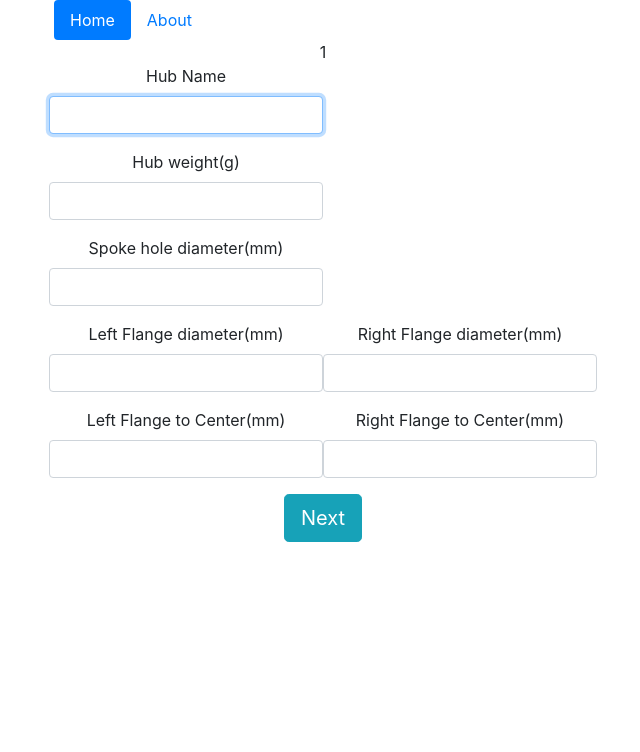
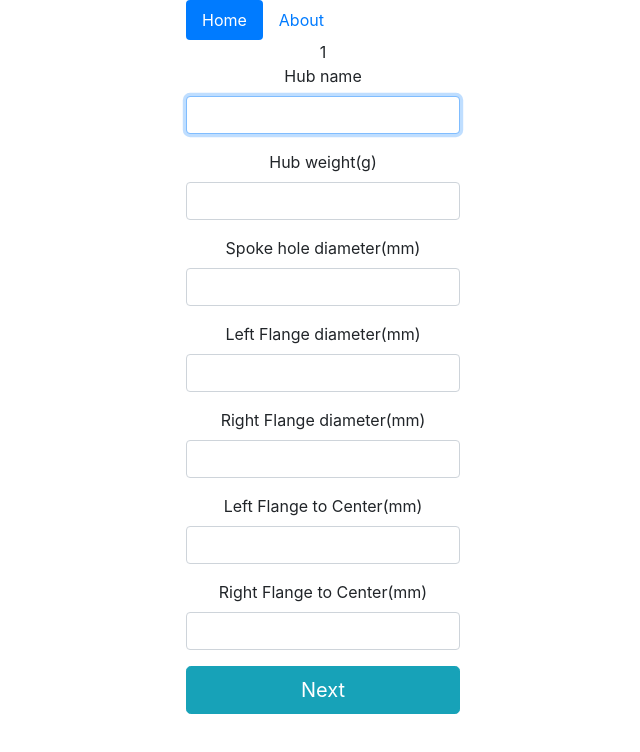
Before and after one commit to kimchirice/32spoke, a React (Create React App) app: page / in a window 1280 px wide. Shown: the top 752 px of the page, without its empty margins (317-957 px from the left). Built offline with nearby package versions, Linux system fonts and the light colour scheme.

Commit message:
[Mod]updating the syle in Hub and Spoke

```diff
--- a/src/App.css
+++ b/src/App.css
@@ -12,7 +12,7 @@ button, input, select {
   font-size: 100%;
 }
 
-lable {
+label {
   display: flex;
   text-align: left;
 }
--- a/src/Components/Hub.js
+++ b/src/Components/Hub.js
@@ -3,9 +3,8 @@ import React from 'react';
 const Hub = ({handleChange, hub}) => {
   return (
     <>
-      <div className="form-row">
       <div className="form-group">
-        <label htmlFor="hubName" className="form-label">Hub Name</label>
+        <label htmlFor="hubName" className="form-label">Hub name</label>
         <input
           className="form-control"
           type="text"
@@ -16,8 +15,7 @@ const Hub = ({handleChange, hub}) => {
           autoFocus
         />
       </div>
-      </div>
-      <div className="form-row">
+
         <div className="form-group ">
           <label className="form-label" htmlFor="hubWeight">Hub weight(g)</label>
           <input
@@ -29,9 +27,6 @@ const Hub = ({handleChange, hub}) => {
               onChange={handleChange}
           />
         </div>
-
-      </div>
-      <div className="form-row">
         <div className="form-group ">
           <label className="form-label" htmlFor="spokeHoleDiameter">Spoke hole diameter(mm)</label>
           <input
@@ -43,8 +38,7 @@ const Hub = ({handleChange, hub}) => {
             onChange={handleChange}
           />
         </div>
-      </div>
-      <div className="form-row">
+
         <div className="form-group ">
           <label className="form-label" htmlFor="leftFlangeDiameter">Left Flange diameter(mm)</label>
           <input
@@ -68,8 +62,8 @@ const Hub = ({handleChange, hub}) => {
             onChange={handleChange}
           />
         </div>
-      </div>
-      <div className="form-row">
+
+
         <div className="form-group ">
           <label className="form-label" htmlFor="leftFlangeToCenter">Left Flange to Center(mm)</label>
           <input
@@ -91,7 +85,7 @@ const Hub = ({handleChange, hub}) => {
               value={hub.rightFlangeToCenter}
             onChange={handleChange}
           />
-        </div>
+
       </div>
     </>
   )
--- a/src/Components/Spoke.js
+++ b/src/Components/Spoke.js
@@ -16,7 +16,7 @@ const Spoke = ({handleChange, spoke}) => {
         />
       </div>
       <div className="form-group">
-        <label className="col-form-label  col-sm-4" htmlFor="spokeWeight">Spoke Weight(g.)</label>
+        <label className="col-form-label" htmlFor="spokeWeight">Spoke Weight(g)</label>
         <input
             className="form-control"
             type='text'
--- a/src/Pages/Home.js
+++ b/src/Pages/Home.js
@@ -147,13 +147,18 @@ function Home() {
       { currentStep === 4 && <SpokeLength hubName={hub.hubName} rimName={rim.rimName} spokeName={spoke.spokeName} spokeLength={spokeLength} /> }
       <div>
         { currentStep > 1 && <Button
-          classNames={"btn btn-lg btn-primary"}
+          classNames={"btn btn-lg btn-primary btn-block"}
           title={'Prev'}
           handleClick={handleButtonPrev}
           />
         }
-        { currentStep < 3 && <Button classNames={"btn-info btn btn-lg" } title={'Next'} handleClick={handleButtonNext} /> }
-        { currentStep === 3 && <Button classNames={"btn btn-lg btn-success"} title={'Calculate'} handleClick={calculatorSpokeLength}/>}
+        { currentStep < 3 && <Button
+          classNames={"btn-info btn btn-lg btn-block" }
+          title={'Next'}
+          handleClick={handleButtonNext}
+          />
+        }
+        { currentStep === 3 && <Button classNames={"btn btn-lg btn-success btn-block"} title={'Calculate'} handleClick={calculatorSpokeLength}/>}
       </div>
     </>
   );
```
